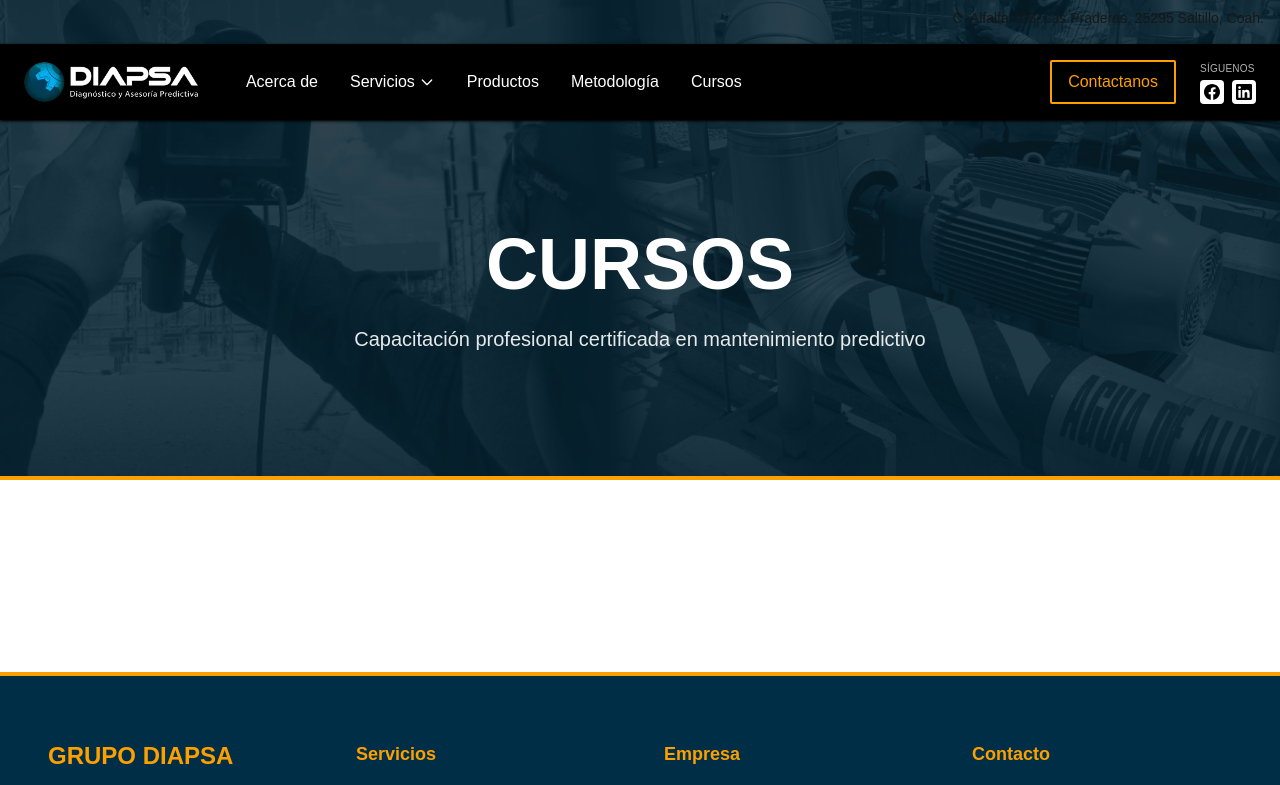
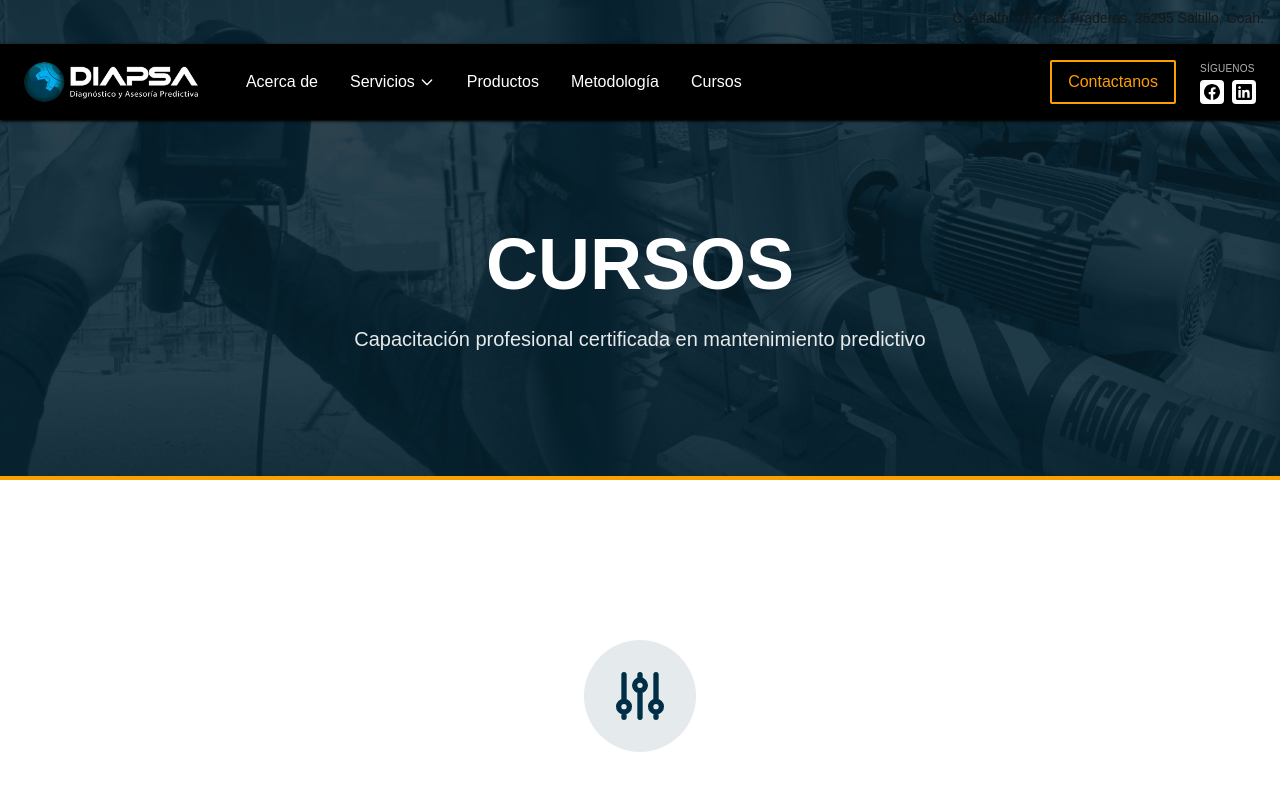
Before and after one commit to diapsa/diapsa-frontend, a Next.js app: page /cursos in a window 1280 px wide. Shown: the top 785 px of the page. Built offline with nearby package versions, Linux system fonts and the light colour scheme.

Commit message:
adding wipstate on courses view

```diff
--- a/app/cursos/page.tsx
+++ b/app/cursos/page.tsx
@@ -1,6 +1,7 @@
 import type { Metadata } from "next";
 import PageHeader from "@/components/organisms/PageHeader";
 import Button from "@/components/atoms/Button";
+import WipState from "@/components/molecules/wip/wipState";
 
 export const metadata: Metadata = {
   title: "Cursos de Capacitación",
@@ -123,7 +124,7 @@ export default function CursosPage() {
       />
 
       <section className="w-full bg-white py-16 lg:py-24">
-
+        <WipState />
       </section>
     </main>
   );
```
